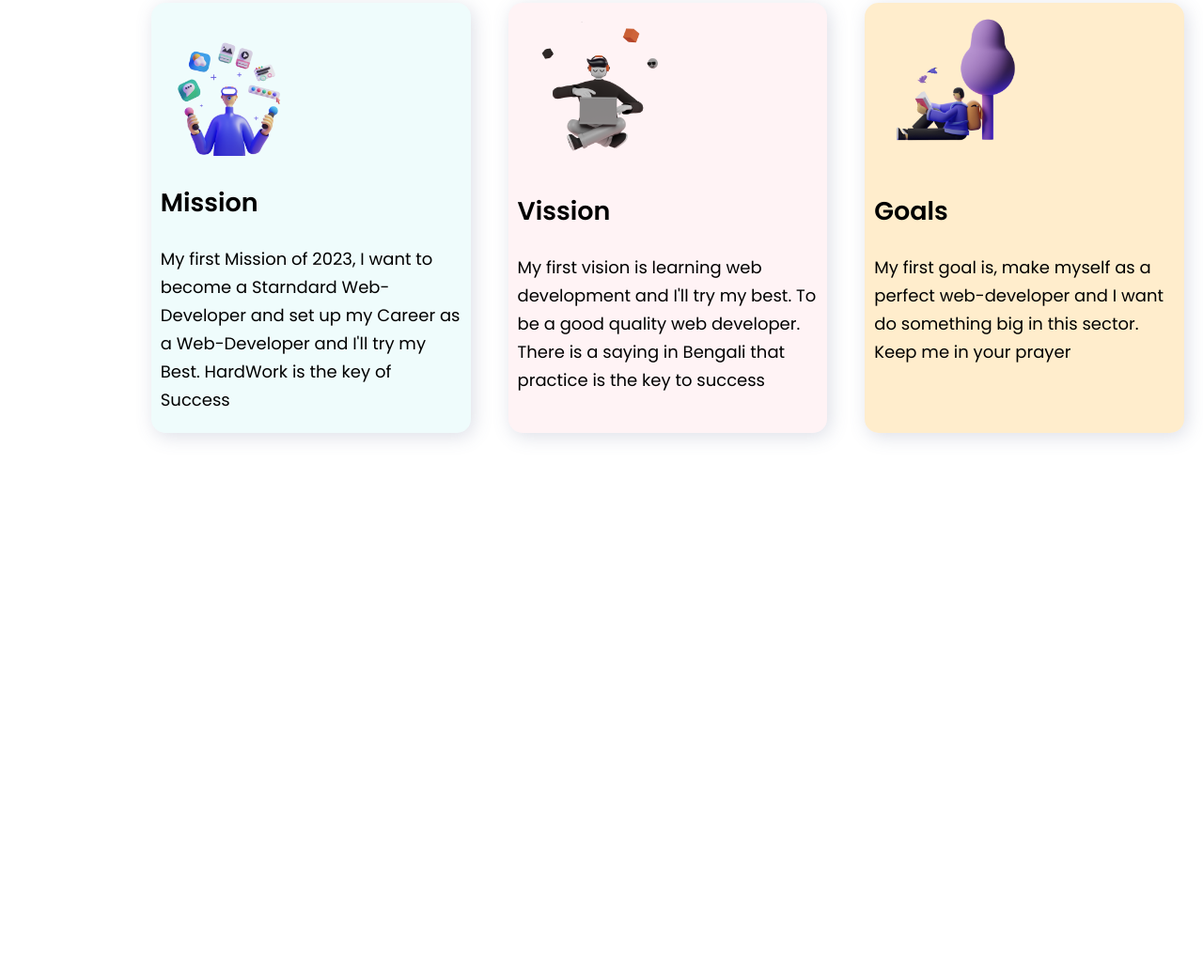
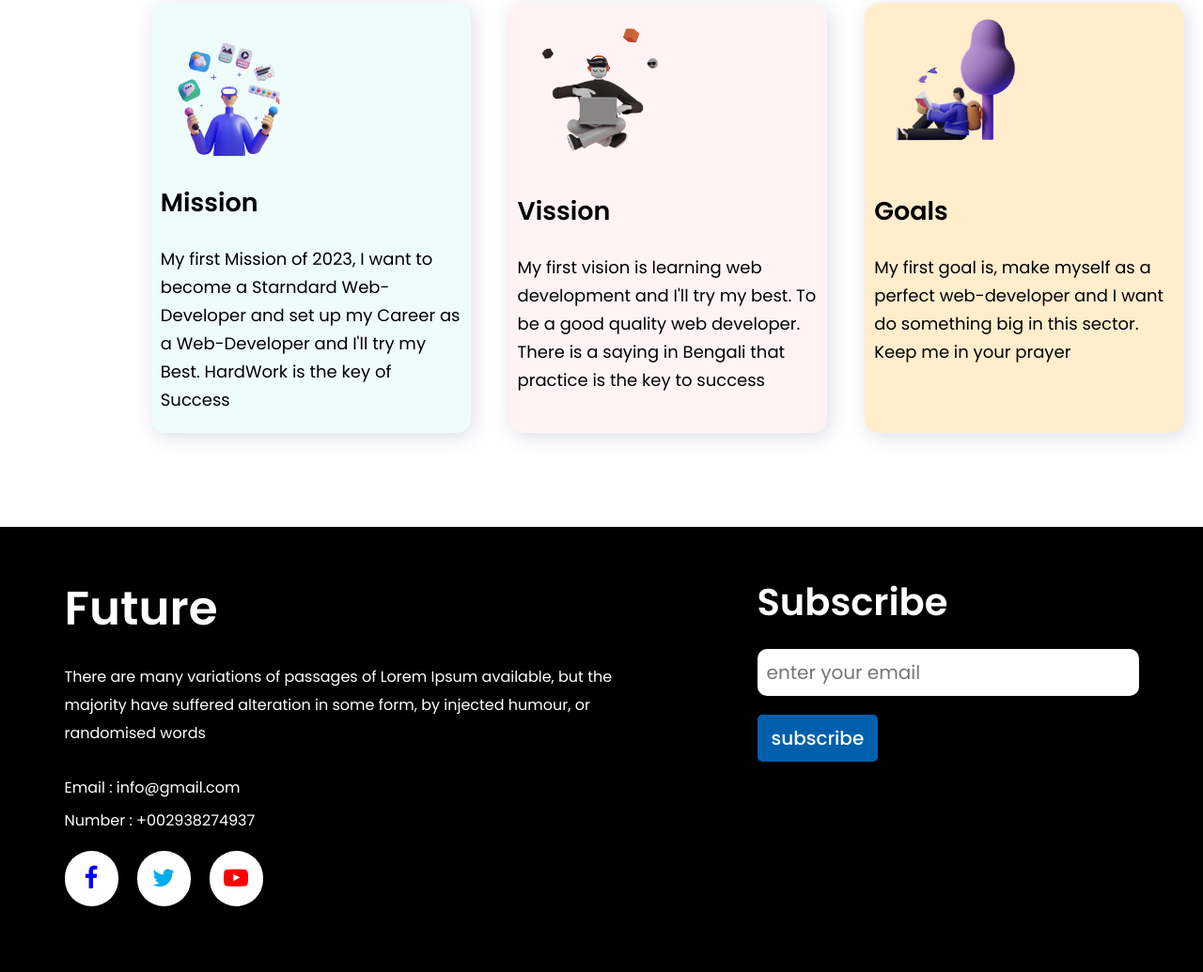
Before and after one commit to spt4m1m/NewMe, a plain HTML site: page index.html in a window 1280 px wide. Shown: the part 2745-3780 px from the top of the page at 94% size. Before the commit the page ends 3306 px from the top, so only its background shows below. Drawn offline with Linux system fonts and the light colour scheme.

Commit message:
added footer and complete

```diff
--- a/index.html
+++ b/index.html
@@ -118,6 +118,31 @@
 
 
     <!-- Card Section Code End -->
+
+
+    <!-- Footer Section Code Start  -->
+    <footer class="footer">
+        <div class="footer-left-content">
+            <h1>Future</h1>
+            <p class="text">There are many variations of passages of Lorem Ipsum available, but the majority have
+                suffered
+                alteration
+                in some form, by injected humour, or randomised words</p>
+            <p class="email">Email : info@gmail.com</p>
+            <p class="number">Number : +002938274937</p>
+            <div class="footer-icons">
+                <span class="facebook-icon"><i class="fa fa-facebook" aria-hidden="true"></i></span>
+                <span class="twitter-icon"><i class="fa fa-twitter" aria-hidden="true"></i></span>
+                <span class="youtube-icon"><i class="fa fa-youtube-play" aria-hidden="true"></i></span>
+            </div>
+        </div>
+        <div class="footer-right-content">
+            <h3>Subscribe</h3>
+            <input class="email-input" type="email" placeholder="enter your email">
+            <button class="primary-button">subscribe</button>
+        </div>
+    </footer>
+    <!-- Footer Section Code End -->
 </body>
 
 </html>
--- a/style.css
+++ b/style.css
@@ -16,6 +16,7 @@
     border-radius: 5px;
     background-color: white;
     transition: .4s;
+    cursor: pointer;
 }
 
 .mid-content {
@@ -246,3 +247,91 @@ img {
     line-height: 30px;
     font-size: 18px;
 }
+
+
+/* Footer Section Code  */
+.footer {
+    background: black;
+    color: white;
+    padding: 50px 0;
+    display: flex;
+    justify-content: space-around;
+}
+
+
+.footer-left-content h1 {
+    font-size: 50px;
+}
+
+.footer-left-content .text {
+    width: 600px;
+    line-height: 30px;
+    padding: 20px 0;
+}
+
+.footer-left-content .email {
+    padding: 10px 0;
+}
+
+.footer-icons {
+    display: flex;
+}
+
+.footer-icons .facebook-icon {
+    font-size: 26px;
+    padding: 10px 15px;
+    cursor: pointer;
+    background: white;
+    color: blue;
+    border-radius: 50px;
+    width: 57px;
+    text-align: center;
+    margin: 20px;
+    margin-left: 0;
+}
+
+.footer-icons .twitter-icon {
+    font-size: 26px;
+    padding: 10px 15px;
+    cursor: pointer;
+    background: white;
+    color: #00acee;
+    border-radius: 50px;
+    width: 57px;
+    text-align: center;
+    margin: 20px;
+    margin-left: 0;
+}
+
+.footer-icons .youtube-icon {
+    font-size: 26px;
+    padding: 10px 15px;
+    cursor: pointer;
+    background: white;
+    color: red;
+    border-radius: 50px;
+    width: 57px;
+    text-align: center;
+    margin: 20px;
+    margin-left: 0;
+}
+
+
+.footer-right-content h3 {
+    font-size: 40px;
+}
+
+.footer-right-content .email-input {
+    display: block;
+    margin: 20px 0;
+    padding: 10px;
+    border-radius: 10px;
+    font-size: 20px;
+    outline: none;
+    border: none;
+}
+
+.footer-right-content button {
+    background-color: #005FAC;
+    color: white;
+}
```
